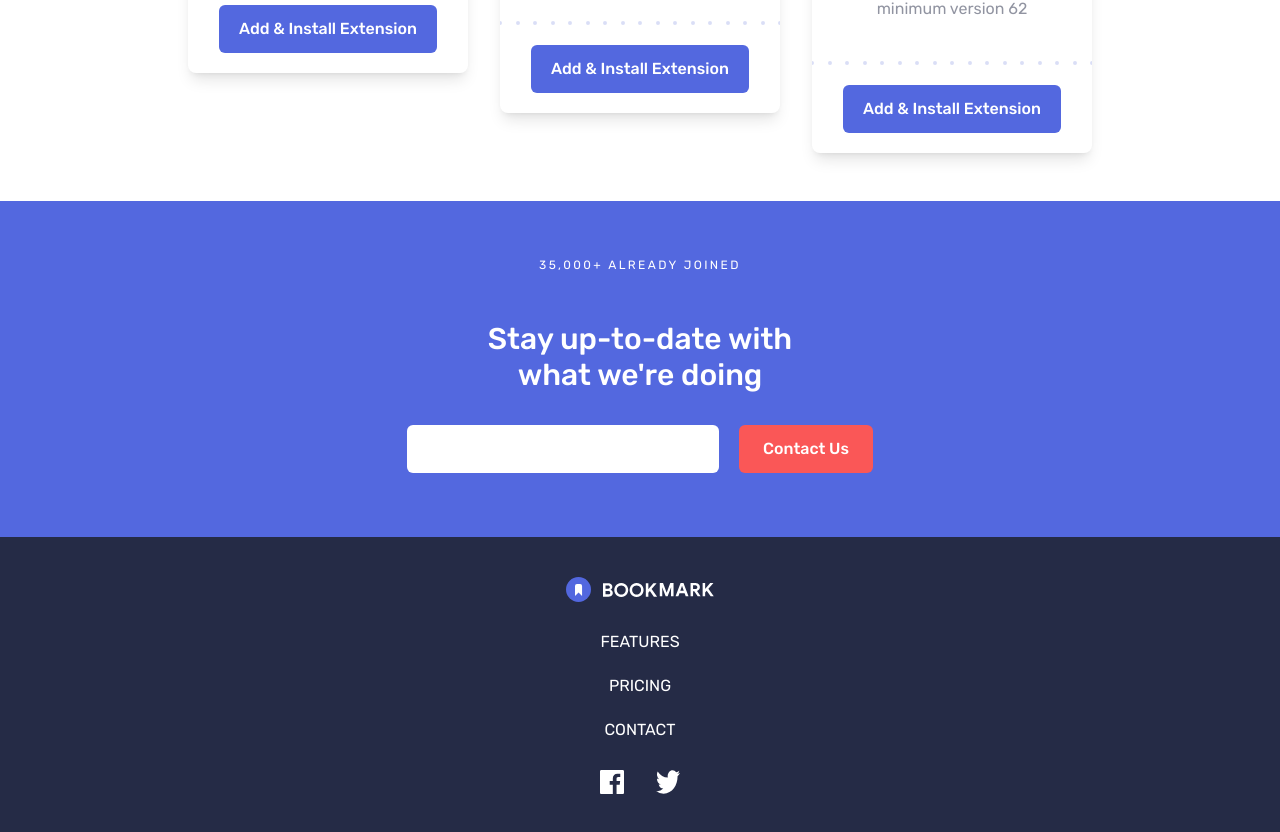
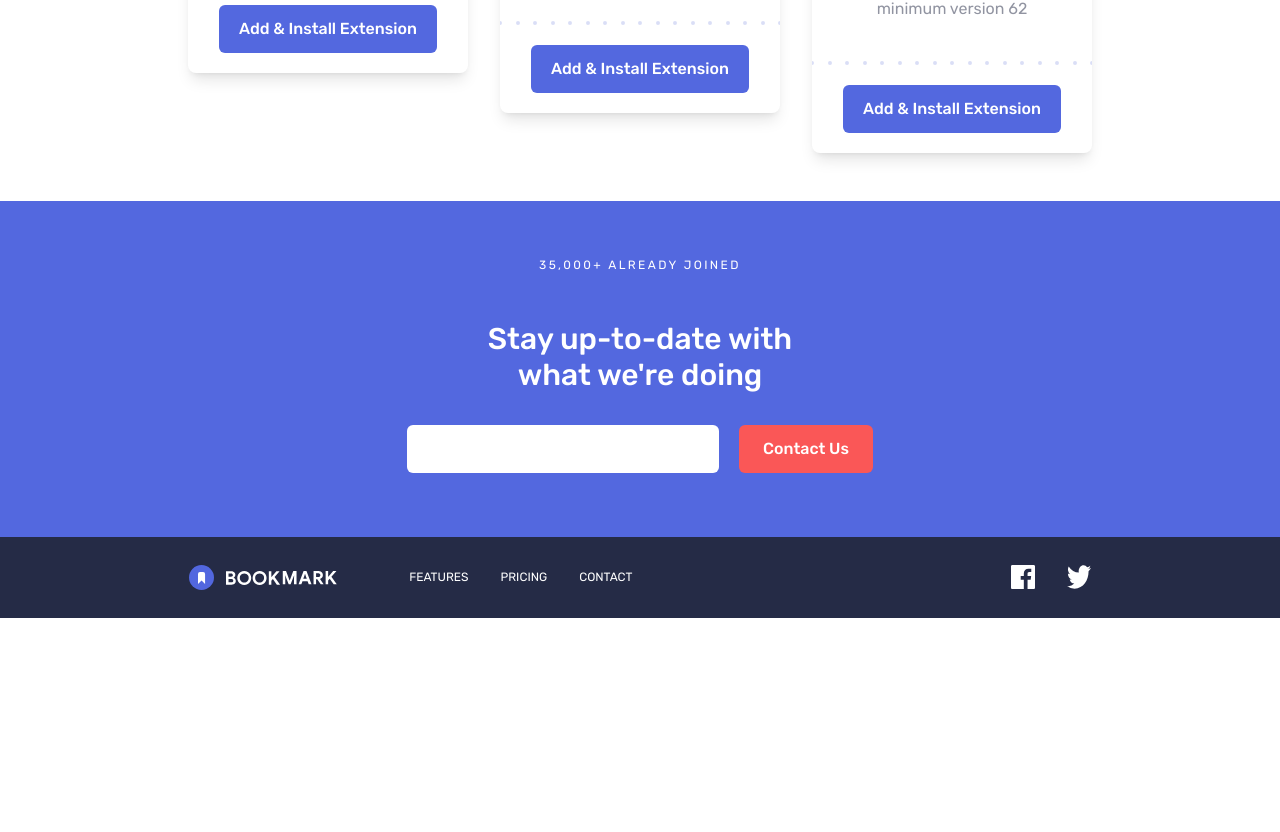
Before and after one commit to betses/bookmark-landing-page, a React (Vite) app: page / in a window 1280 px wide. Shown: the part 1795-2627 px from the top of the page. After the commit the page ends 2413 px from the top, so only its background shows below. Built offline with nearby package versions, Linux system fonts and the light colour scheme.

Commit message:
Add edit to footer

```diff
--- a/src/components/Footer.jsx
+++ b/src/components/Footer.jsx
@@ -5,10 +5,12 @@ import Logo from './Logo';
 
 const Footer = () => {
   return (
-    <div className="py-10 bg-very-dark-blue">
-      <div className="flex flex-col items-center">
-        <Logo color="#ffffff" />
-        <ul className="space-y-5 text-center text-white py-7">
+    <div className="py-10 bg-very-dark-blue lg:py-0">
+      <div className="flex flex-col items-center lg:flex-row lg:justify-around">
+        <ul className="space-y-5 text-center text-white py-7 lg:flex lg:space-y-0 lg:space-x-8 lg:text-xs lg:items-center">
+          <li className="lg:pr-10">
+            <Logo color="#ffffff" />
+          </li>
           <li>FEATURES</li>
           <li>PRICING</li>
           <li>CONTACT</li>
```
